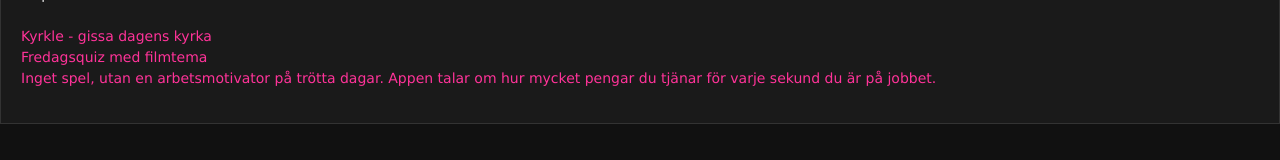
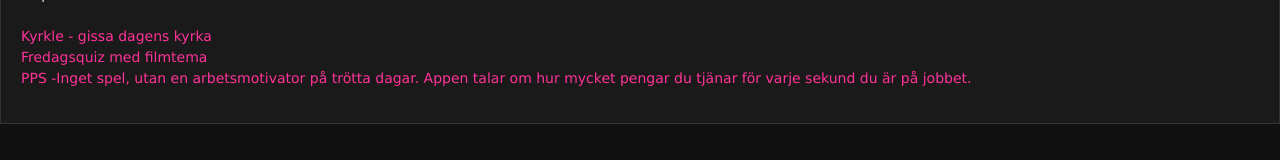
Before and after one commit to HejHTML/MyPortfolio, a plain HTML site: page spel.html in a window 1280 px wide. Shown: the part 211-371 px from the top of the page. Drawn offline with Linux system fonts and the light colour scheme.

Commit message:
Modify link description in spel.html
Updated the description of the link to include 'PPS' for clarity.

```diff
--- a/spel.html
+++ b/spel.html
@@ -32,7 +32,7 @@
              <a href="https://fiffigfilm.netlify.app/" target="_blank">Fredagsquiz med filmtema</a>
 
 <br>
-            <a href="https://pengarpersekund.netlify.app/" target="_blank">Inget spel, utan en arbetsmotivator på trötta dagar. Appen talar om hur mycket pengar du tjänar för varje sekund du är på jobbet.</a>
+            <a href="https://pengarpersekund.netlify.app/" target="_blank">PPS -Inget spel, utan en arbetsmotivator på trötta dagar. Appen talar om hur mycket pengar du tjänar för varje sekund du är på jobbet.</a>
 
 
 
```
